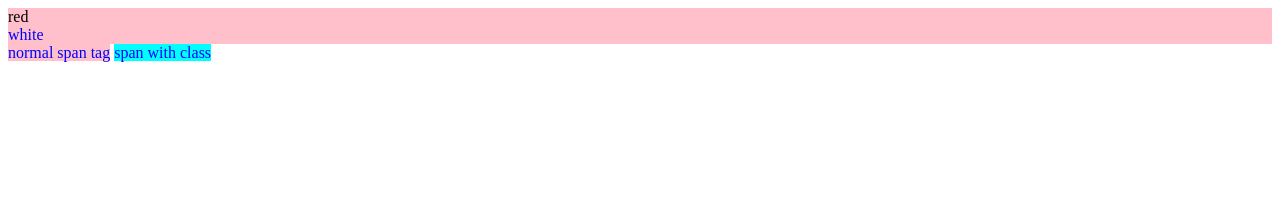
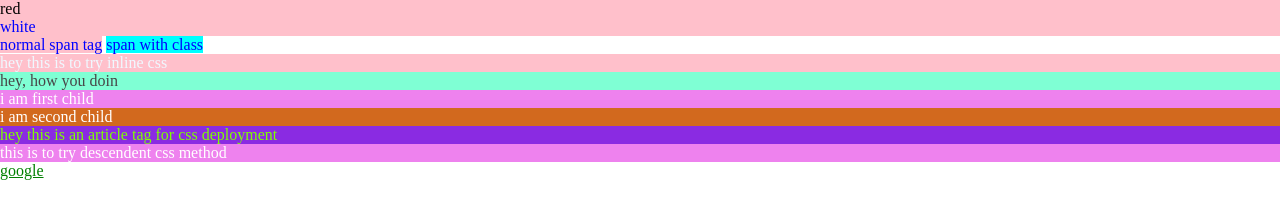
Before and after one commit to dhirendraxd/HTML-CSS, a plain HTML site: page HTML/HTML for CSS/markup for css.html in a window 1280 px wide. Drawn offline with Linux system fonts and the light colour scheme; files that its build step writes are made by us from their sources.

Commit message:
css selectors

```diff
--- a/CSS/dhirendra.css
+++ b/CSS/dhirendra.css
@@ -1,10 +1,42 @@
+/* element selector */
 div,span{
     background-color: pink;
 color: blue;
 }
+/* class selector */
 .red{
     color: black;
 }
 .aquawhite{
     background-color: aqua;
 }
+
+#joey{
+    background-color: aquamarine;
+    color: rgb(71, 70, 71);
+}
+ /* some time the css my not work due to the child and descent selector so we have to keep in mind of that  */
+
+/* pseudo selector */
+a:visited{
+    color: yellow
+}/* the colour turns yellow when the link is visited */
+
+a:link{
+    color: green;
+}/* the unvisited links are given the colour gree */
+
+a:active{
+    background-color: red;
+}
+/* when the link is clicked its colour is turned into red  */
+
+ a:hover{
+    background-color: pink;
+ }
+ /* the background colour turns pink when we click or hover over it  */
+
+ p:first-child{
+    background-color: violet;
+ }
+ /* all the  paragraph tags p ( all over the html doc)will be select their first child paragraph  */
--- a/HTML/HTML for CSS/markup for css.html
+++ b/HTML/HTML for CSS/markup for css.html
@@ -6,10 +6,50 @@
     <title>Dummy Web</title>
     <link rel="stylesheet" href="dhirendra.css">
 </head>
+<style>
+    /* internal css applying  */
+
+    /* universal selector */
+    *{
+         margin: auto;
+         padding: 0%;
+    }
+
+    /* child selector */
+  div > article{
+    /* so this above div > article means that if the article is inside of the div the following properties would apply */
+    background-color: blueviolet;
+    color: chartreuse;
+}
+
+/* descendent selector */
+div p{
+    background-color: chocolate;
+    color: white;
+}
+
+</style>
 <body>
     <div class="red">red</div>
     <div class="white">white</div>
     <span>normal span tag</span>
     <span class="aquawhite">span with class</span>
+    <div class="dhirendra" style="background-color: pink; color: aliceblue;"> hey this is to try inline css</div>
+
+<div id="joey">hey, how you doin </div>
+<div class="one">
+<p>
+ i am first child
+</p>
+<p>i am second child</p>
+</div>
+    <!-- new row  -->
+<div class="clasher">
+    <article>
+        hey this is an article tag for css deployment
+        <p>this is to try descendent css method</p>
+    </article>
+</div>
+<a href="www.google.com" target="_blank">google</a>
 </body>
 </html>
```
